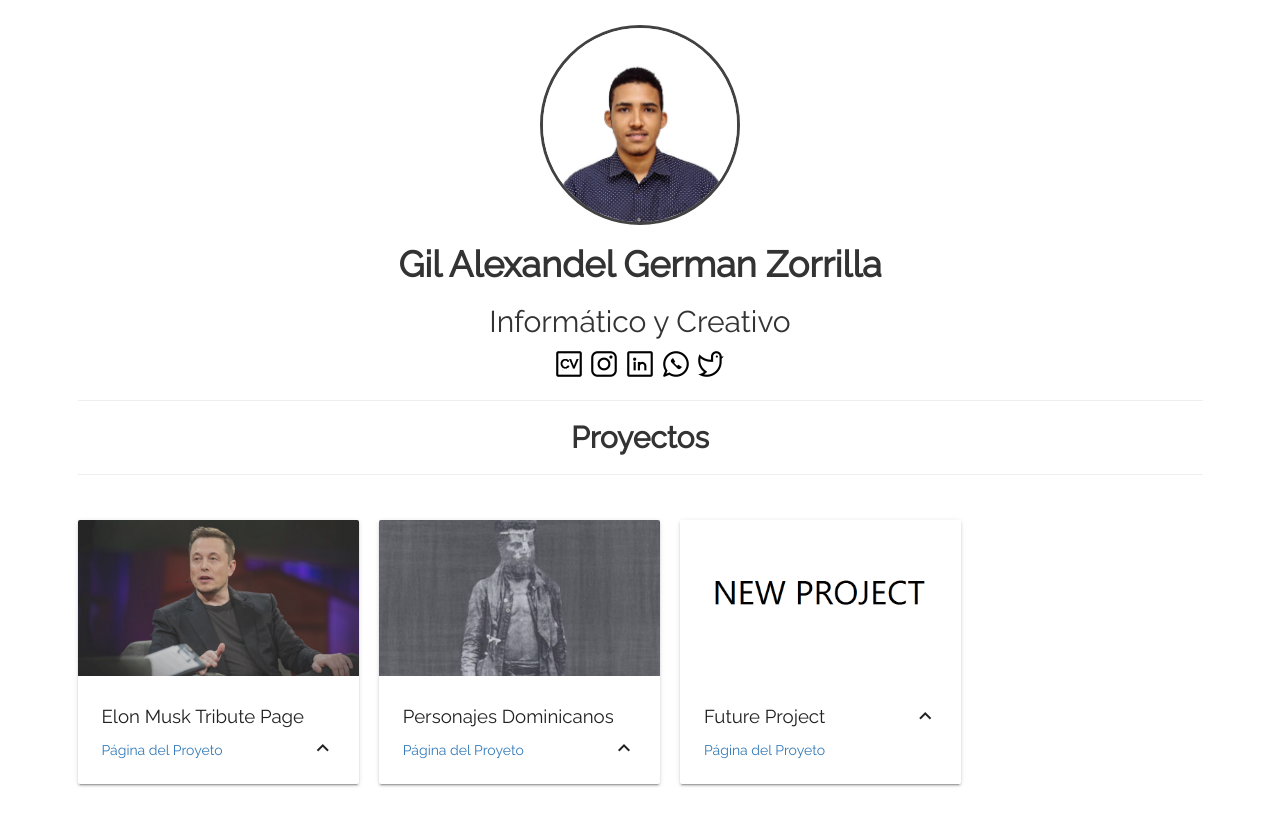
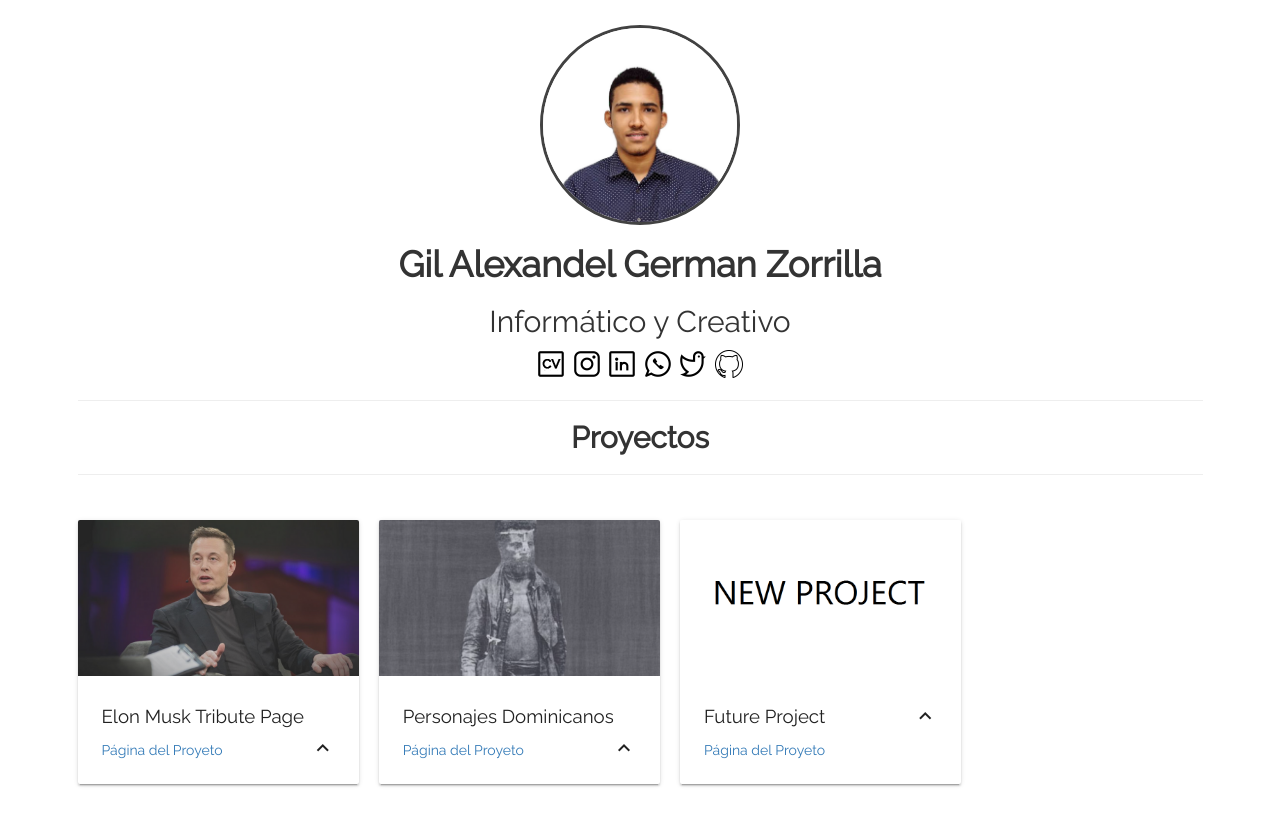
Before and after one commit to gilalexandel/gilalexandel.github.io, a plain HTML site: page index.html in a window 1280 px wide. Drawn offline with nearby package versions, Linux system fonts and the light colour scheme.

Commit message:
Added Github ref icon

```diff
--- a/index.html
+++ b/index.html
@@ -42,6 +42,7 @@
                 <a href="http://linkedin.com/in/gilalexandel" target="_blank"><img src="media/linkedin.png" /></a>
                 <a href="https://api.whatsapp.com/send?phone=18297054191" target="_blank"><img src="media/whatsapp.png" /></a>
                 <a href="http://twitter.com/gilalexandel" target="_blank"><img src="media/twitter.png" /></a>
+                <a href="http://github.com/gilalexandel" target="_blank"><img src="media/github.png" /></a>
                 <br>
                 <hr>
                 <h2><strong>Proyectos</strong></h2>
```
